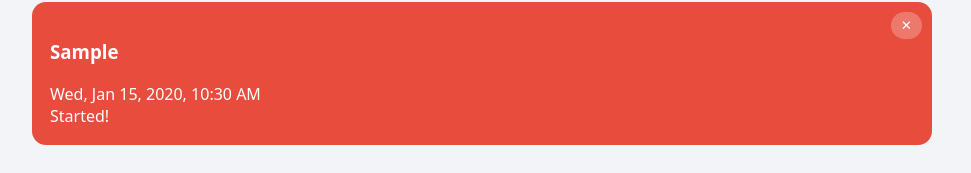
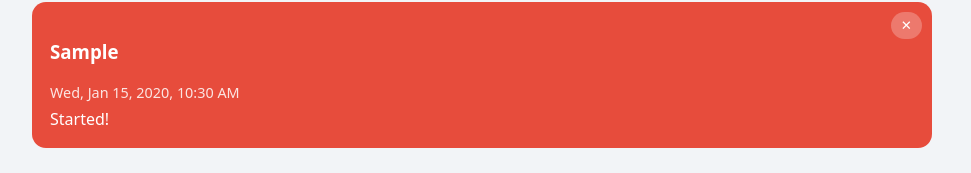
Before and after one commit to bellbits/countdown, a website: page public/index.html in a window 1280 px wide. Both pictures are taken after typing "Sample", "2020-01-15", "10:30" into the empty fields and a click on the button "Add Event (Max 10)". Shown: the part 343-516 px from the top of the page, without its empty margins (158-1129 px from the left). Drawn offline with Linux system fonts and the light colour scheme; no server answers.

Commit message:
updated css for event date

```diff
--- a/public/style.css
+++ b/public/style.css
@@ -60,6 +60,12 @@
   border-radius: 20px;
 }
 
+.event-date {
+  font-size: 0.9em;
+  opacity: 0.85;
+  margin-bottom: 6px;
+}
+
 @keyframes fadeIn {
   from { opacity: 0; transform: translateY(10px); }
   to { opacity: 1; transform: translateY(0); }
```
